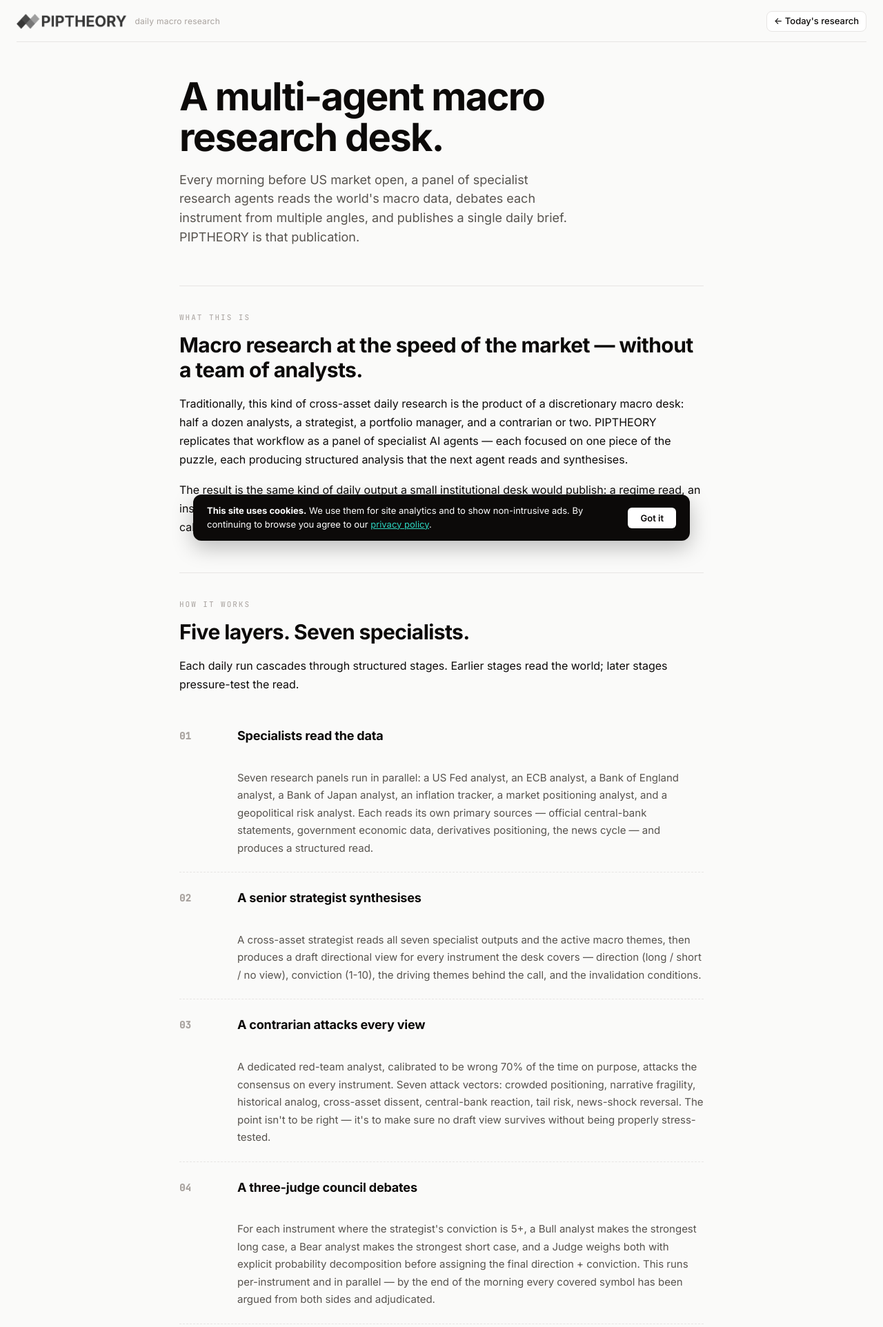
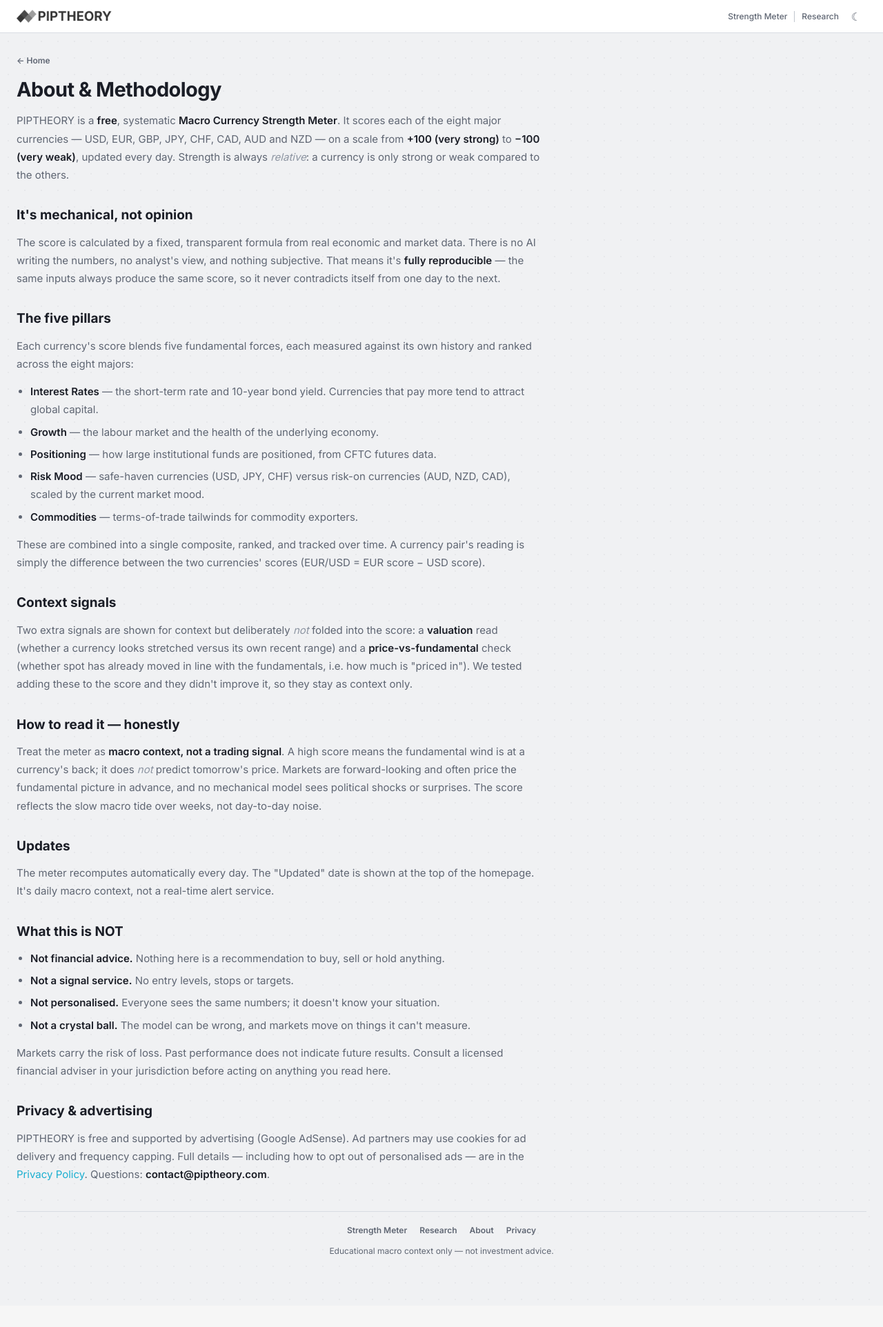
Before and after one commit to yiunamlb-cpu/piptheory, a FastAPI app: page /about in a window 1280 px wide. Shown: the top 1924 px of the page at 69% size. After the commit the page ends 1885 px from the top, so only its background shows below. Run offline with FastAPI, Linux system fonts and the light colour scheme; parts of the project's set-up code (start-up, migrations or seed data) failed here and were passed over; some libraries are stand-ins or nearby versions.

Commit message:
Test rate-expectations + valuation factors (backtest decided); rewrite /about
- Added & backtested two new factors as promised:
  * Rate-expectations (rate/yield momentum): neutral-to-slightly-worse.
  * Valuation (mean-reversion): clearly HURT (53.7% vs 56% at 9wk) — strong
    currencies persist rather than revert.
  Per the agreement to drop non-improvers, the SCORE stays the validated
  5-factor model. Valuation + a price-vs-fundamental divergence check are now
  computed and shown as CONTEXT (explanation + indicators), just not scored.
- Rewrite /about: it still described the retired LLM "multi-agent / seven
  specialists / bull-bear-judge" system. Now accurately documents the mechanical
  5-pillar meter, in the current design, with no AI/agent language.

Co-Authored-By: Claude Opus 4.7 <noreply@anthropic.com>

```diff
--- a/app/main.py
+++ b/app/main.py
@@ -1150,6 +1150,13 @@ def _display_indicators(c: dict) -> list[dict]:
     if "commodity" in ind:
         v = ind["commodity"]["value"]
         rows.append({"label": "Commodity momentum", "val": f"{'+' if v >= 0 else ''}{v:.2f}σ", "asof": _asof_date(ind["commodity"])})
+    if c.get("price_3m") is not None:
+        v = c["price_3m"]
+        rows.append({"label": "3-month move vs USD", "val": f"{'+' if v >= 0 else ''}{v:.1f}%", "asof": None})
+    if "valuation" in ind:
+        vz = ind["valuation"]["value"]
+        tag = "stretched / expensive" if vz <= -1 else ("historically cheap" if vz >= 1 else "near fair value")
+        rows.append({"label": "Valuation (vs 1-yr norm)", "val": tag, "asof": None})
     return rows
 
 
@@ -1253,6 +1260,18 @@ def _strength_explanation(c: dict) -> str:
         s.append("Over the past few weeks it has been gradually weakening.")
     else:
         s.append("It has held fairly steady over the past few weeks.")
+
+    # 8. Context signals (not part of the score): valuation + price divergence
+    val = (ind.get("valuation") or {}).get("value")
+    if val is not None and val <= -1.0:
+        s.append("One caution: after that run it now looks stretched — expensive versus its "
+                 "own recent range — which raises the risk of a pullback.")
+    elif val is not None and val >= 1.0:
+        s.append("It's also historically cheap versus its own recent range, which can cushion "
+                 "the downside.")
+    if c.get("divergence") == "lagging" and c.get("price_3m") is not None:
+        s.append(f"Worth noting: the price hasn't fully followed yet ({c['price_3m']:+.0f}% vs "
+                 "the dollar over three months), so the fundamentals may not be entirely priced in.")
     return " ".join(s)
 
 
--- a/app/templates/about.html
+++ b/app/templates/about.html
@@ -1,221 +1,116 @@
-{% extends "base.html" %}
-{% block title %}About PIPTHEORY · daily macro research{% endblock %}
+<!DOCTYPE html>
+<html lang="en">
+<head>
+  <meta charset="UTF-8">
+  <meta name="viewport" content="width=device-width, initial-scale=1, viewport-fit=cover">
+  <meta name="theme-color" content="#f0f1f3" id="metaTheme">
+  <script>(function(){var t=localStorage.getItem('pt_theme');if(t==='dark'){document.documentElement.setAttribute('data-theme','dark');document.getElementById('metaTheme').content='#0f1117';}})();</script>
+  <title>About &amp; Methodology — PIPTHEORY</title>
+  <meta name="description" content="How the PIPTHEORY Macro Currency Strength Meter works — a free, systematic, mechanical score for the 8 major currencies built from five fundamental pillars.">
+  <link rel="canonical" href="https://piptheory.com/about">
+  <link rel="icon" type="image/svg+xml" href="/static/favicon.svg?v={{ static_version }}">
+  <link href="https://fonts.googleapis.com/css2?family=Inter:wght@400;500;600;700;800&family=IBM+Plex+Mono:wght@400;500;600&display=swap" rel="stylesheet">
+  <link rel="stylesheet" href="/static/dashboard.css?v={{ static_version }}">
+  <link rel="stylesheet" href="/static/strength.css?v={{ static_version }}">
+</head>
+<body class="cs-page">
+<header class="tv-topbar">
+  <a href="/" class="tv-logo">
+    <img class="tv-logo-light" src="/static/logo-text.png?v={{ static_version }}" alt="PIPTHEORY" height="19">
+    <img class="tv-logo-dark" src="/static/logo-text-light.png?v={{ static_version }}" alt="PIPTHEORY" height="19">
+  </a>
+  <div class="tv-topbar-right">
+    <a class="cs-nav" href="/">Strength&nbsp;Meter</a>
+    <span class="tv-topbar-div"></span>
+    <a class="cs-nav" href="/research">Research</a>
+    <button class="tv-theme-toggle" id="themeToggle" title="Toggle theme">&#9790;</button>
+  </div>
+</header>
 
-{% block content %}
-<main class="page">
+<main class="cs-main">
+  <a class="cs-post-back" href="/">&larr; Home</a>
+  <article class="cs-prose">
+    <h1>About &amp; Methodology</h1>
+    <p>PIPTHEORY is a <strong>free</strong>, systematic <strong>Macro Currency Strength Meter</strong>.
+    It scores each of the eight major currencies — USD, EUR, GBP, JPY, CHF, CAD, AUD and NZD —
+    on a scale from <strong>+100 (very strong)</strong> to <strong>&minus;100 (very weak)</strong>,
+    updated every day. Strength is always <em>relative</em>: a currency is only strong or weak
+    compared to the others.</p>
 
-  {# ─── Top bar ──────────────────────────────────────────────────── #}
-  <header class="topbar">
-    <a class="brand-link" href="/" aria-label="PIPTHEORY home">
-      <img class="brand-logo" src="/static/logo-text.png?v={{ static_version }}" alt="PIPTHEORY" />
-      <span class="brand-tagline">daily macro research</span>
-    </a>
-    <div class="topbar-actions">
-      <a href="/" class="btn btn-sm">← Today's research</a>
-    </div>
-  </header>
+    <h2>It's mechanical, not opinion</h2>
+    <p>The score is calculated by a fixed, transparent formula from real economic and market
+    data. There is no AI writing the numbers, no analyst's view, and nothing subjective. That
+    means it's <strong>fully reproducible</strong> — the same inputs always produce the same
+    score, so it never contradicts itself from one day to the next.</p>
 
-  <article class="about-page">
+    <h2>The five pillars</h2>
+    <p>Each currency's score blends five fundamental forces, each measured against its own
+    history and ranked across the eight majors:</p>
+    <ul>
+      <li><strong>Interest Rates</strong> — the short-term rate and 10-year bond yield. Currencies that pay more tend to attract global capital.</li>
+      <li><strong>Growth</strong> — the labour market and the health of the underlying economy.</li>
+      <li><strong>Positioning</strong> — how large institutional funds are positioned, from CFTC futures data.</li>
+      <li><strong>Risk Mood</strong> — safe-haven currencies (USD, JPY, CHF) versus risk-on currencies (AUD, NZD, CAD), scaled by the current market mood.</li>
+      <li><strong>Commodities</strong> — terms-of-trade tailwinds for commodity exporters.</li>
+    </ul>
+    <p>These are combined into a single composite, ranked, and tracked over time. A currency
+    pair's reading is simply the difference between the two currencies' scores
+    (EUR/USD = EUR score &minus; USD score).</p>
 
-    <header class="about-hero">
-      <h1>A multi-agent macro research desk.</h1>
-      <p class="about-lede">
-        Every morning before US market open, a panel of specialist
-        research agents reads the world's macro data, debates each
-        instrument from multiple angles, and publishes a single daily
-        brief. PIPTHEORY is that publication.
-      </p>
-    </header>
+    <h2>Context signals</h2>
+    <p>Two extra signals are shown for context but deliberately <em>not</em> folded into the
+    score: a <strong>valuation</strong> read (whether a currency looks stretched versus its own
+    recent range) and a <strong>price-vs-fundamental</strong> check (whether spot has already
+    moved in line with the fundamentals, i.e. how much is "priced in"). We tested adding these
+    to the score and they didn't improve it, so they stay as context only.</p>
 
-    <section class="about-section">
-      <div class="about-eyebrow">What this is</div>
-      <h2>Macro research at the speed of the market — without a team of analysts.</h2>
-      <p>
-        Traditionally, this kind of cross-asset daily research is the
-        product of a discretionary macro desk: half a dozen analysts,
-        a strategist, a portfolio manager, and a contrarian or two.
-        PIPTHEORY replicates that workflow as a panel of specialist AI
-        agents — each focused on one piece of the puzzle, each producing
-        structured analysis that the next agent reads and synthesises.
-      </p>
-      <p>
-        The result is the same kind of daily output a small institutional
-        desk would publish: a regime read, an instrument-by-instrument
-        directional view with confidence levels, the macro themes driving
-        each call, and a single brief that ties it all together.
-      </p>
-    </section>
+    <h2>How to read it — honestly</h2>
+    <p>Treat the meter as <strong>macro context, not a trading signal</strong>. A high score
+    means the fundamental wind is at a currency's back; it does <em>not</em> predict tomorrow's
+    price. Markets are forward-looking and often price the fundamental picture in advance, and
+    no mechanical model sees political shocks or surprises. The score reflects the slow macro
+    tide over weeks, not day-to-day noise.</p>
 
-    <section class="about-section" id="methodology">
-      <div class="about-eyebrow">How it works</div>
-      <h2>Five layers. Seven specialists.</h2>
-      <p>
-        Each daily run cascades through structured stages. Earlier stages
-        read the world; later stages pressure-test the read.
-      </p>
+    <h2>Updates</h2>
+    <p>The meter recomputes automatically every day. The "Updated" date is shown at the top of
+    the homepage. It's daily macro context, not a real-time alert service.</p>
 
-      <ol class="about-steps">
-        <li>
-          <div class="step-num">01</div>
-          <div class="step-title">Specialists read the data</div>
-          <p>
-            Seven research panels run in parallel: a US Fed analyst, an
-            ECB analyst, a Bank of England analyst, a Bank of Japan
-            analyst, an inflation tracker, a market positioning analyst,
-            and a geopolitical risk analyst. Each reads its own primary
-            sources — official central-bank statements, government
-            economic data, derivatives positioning, the news cycle — and
-            produces a structured read.
-          </p>
-        </li>
-        <li>
-          <div class="step-num">02</div>
-          <div class="step-title">A senior strategist synthesises</div>
-          <p>
-            A cross-asset strategist reads all seven specialist outputs
-            and the active macro themes, then produces a draft directional
-            view for every instrument the desk covers — direction (long /
-            short / no view), conviction (1-10), the driving themes
-            behind the call, and the invalidation conditions.
-          </p>
-        </li>
-        <li>
-          <div class="step-num">03</div>
-          <div class="step-title">A contrarian attacks every view</div>
-          <p>
-            A dedicated red-team analyst, calibrated to be wrong 70% of
-            the time on purpose, attacks the consensus on every
-            instrument. Seven attack vectors: crowded positioning,
-            narrative fragility, historical analog, cross-asset dissent,
-            central-bank reaction, tail risk, news-shock reversal.
-            The point isn't to be right — it's to make sure no draft view
-            survives without being properly stress-tested.
-          </p>
-        </li>
-        <li>
-          <div class="step-num">04</div>
-          <div class="step-title">A three-judge council debates</div>
-          <p>
-            For each instrument where the strategist's conviction is 5+,
-            a Bull analyst makes the strongest long case, a Bear analyst
-            makes the strongest short case, and a Judge weighs both with
-            explicit probability decomposition before assigning the final
-            direction + conviction. This runs per-instrument and in
-            parallel — by the end of the morning every covered symbol
-            has been argued from both sides and adjudicated.
-          </p>
-        </li>
-        <li>
-          <div class="step-num">05</div>
-          <div class="step-title">The daily brief is written</div>
-          <p>
-            A PM-style writer takes every adjudicated view and produces
-            the day's brief in plain English — the regime read, the
-            highest-conviction calls, the cross-asset narrative tying
-            them together. That's what you read at the top of the
-            homepage.
-          </p>
-        </li>
-      </ol>
-    </section>
+    <h2>What this is NOT</h2>
+    <ul>
+      <li><strong>Not financial advice.</strong> Nothing here is a recommendation to buy, sell or hold anything.</li>
+      <li><strong>Not a signal service.</strong> No entry levels, stops or targets.</li>
+      <li><strong>Not personalised.</strong> Everyone sees the same numbers; it doesn't know your situation.</li>
+      <li><strong>Not a crystal ball.</strong> The model can be wrong, and markets move on things it can't measure.</li>
+    </ul>
+    <p>Markets carry the risk of loss. Past performance does not indicate future results.
+    Consult a licensed financial adviser in your jurisdiction before acting on anything you
+    read here.</p>
 
-    <section class="about-section">
-      <div class="about-eyebrow">How often it updates</div>
-      <h2>Daily, before US market open.</h2>
-      <p>
-        A fresh publication appears every weekday at approximately
-        <strong>07:00 UTC</strong> (02:00 ET / 08:00 CET). On weekends
-        the previous Friday's publication stays at the top until
-        Monday's sync. The exact "last sync" time is shown at the top
-        of every page.
-      </p>
-      <p>
-        When a major event happens mid-day — a central-bank decision, a
-        surprise data print, a geopolitical shock — it's reflected in
-        the next morning's publication rather than mid-day. PIPTHEORY
-        is daily research, not a real-time alert service.
-      </p>
-    </section>
-
-    <section class="about-section">
-      <div class="about-eyebrow">What's covered</div>
-      <h2>Nine instruments. Five regime themes.</h2>
-      <p>
-        The instrument universe is deliberately small and deliberately
-        liquid: the US Dollar Index (DXY), four major FX pairs (EURUSD,
-        USDJPY, GBPUSD, AUDUSD), two US equity indices (S&P 500 futures
-        ES, Nasdaq 100 futures NQ), and two commodity benchmarks (Gold
-        GC, WTI Crude CL). These nine instruments together cover the
-        FX, equity, and commodity expressions of every major macro
-        theme.
-      </p>
-      <p>
-        The theme set evolves with the regime — typically 4 to 6 active
-        themes at any time, each with its own conviction rating. The
-        live theme list is on the homepage under "Macro picture."
-      </p>
-    </section>
-
-    <section class="about-section" id="disclaimer">
-      <div class="about-eyebrow">Important</div>
-      <h2>What this is NOT.</h2>
-      <ul class="about-list-warn">
-        <li><strong>Not financial advice.</strong> Nothing on PIPTHEORY is a recommendation to buy, sell, or hold any financial instrument.</li>
-        <li><strong>Not a signal service.</strong> There are no entry levels, no stops, no targets, no execution guidance of any kind. PIPTHEORY publishes directional views and reasoning, not trades.</li>
-        <li><strong>Not a substitute for your own research.</strong> The agents read public data and form views. They can be wrong. Markets move on things the panel doesn't see. Use this to inform your thinking, not to delegate it.</li>
-        <li><strong>Not personalised.</strong> The same publication is delivered to every reader. It does not know your risk tolerance, account size, time horizon, or jurisdiction.</li>
-      </ul>
-      <p>
-        Markets carry the risk of loss. Past performance is not
-        indicative of future results. Consult a licensed financial
-        adviser in your jurisdiction before acting on any view discussed
-        on this site.
-      </p>
-    </section>
-
-    <section class="about-section" id="privacy">
-      <div class="about-eyebrow">Privacy</div>
-      <h2>What we collect.</h2>
-      <p>
-        PIPTHEORY uses basic site analytics (page views, sessions, device
-        type, country) to understand readership and improve the product.
-        We do not collect personal information — there are no accounts,
-        no login, no email lists.
-      </p>
-      <p>
-        We serve display advertising via Google AdSense (and may add
-        other ad partners in future). Ad networks may set cookies and
-        collect anonymous information about your visit for ad targeting
-        and frequency capping. You can opt out of personalised ads at
-        <a href="https://adssettings.google.com/" target="_blank" rel="noopener">adssettings.google.com</a>.
-      </p>
-    </section>
-
-    <section class="about-section" id="advertising">
-      <div class="about-eyebrow">Advertising</div>
-      <h2>Reach a macro-curious audience.</h2>
-      <p>
-        PIPTHEORY readers are traders, allocators, finance professionals,
-        and individuals serious about understanding global markets.
-        Display advertising slots are available across the site — top
-        leaderboard, in-content rectangle, and sidebar placements.
-      </p>
-      <p>
-        For direct sponsorship or display partnerships, get in touch via
-        the contact details in the site footer (coming soon). Programmatic
-        advertising is currently served through Google AdSense.
-      </p>
-    </section>
-
+    <h2>Privacy &amp; advertising</h2>
+    <p>PIPTHEORY is free and supported by advertising (Google AdSense). Ad partners may use
+    cookies for ad delivery and frequency capping. Full details — including how to opt out of
+    personalised ads — are in the <a href="/privacy">Privacy Policy</a>. Questions:
+    <strong>contact@piptheory.com</strong>.</p>
   </article>
 
-  {% include "_footer.html" %}
+  <footer class="cs-footer">
+    <div class="cs-footer-links">
+      <a href="/">Strength Meter</a>
+      <a href="/research">Research</a>
+      <a href="/about">About</a>
+      <a href="/privacy">Privacy</a>
+    </div>
+    <p class="cs-disclaimer">Educational macro context only — not investment advice.</p>
+  </footer>
 </main>
 
-{% include "_cookie_consent.html" %}
-
-{% endblock %}
-
-{% block scripts %}
-<script src="/static/app.js?v={{ static_version }}"></script>
-{% endblock %}
+<script>
+(function(){
+  var tb=document.getElementById('themeToggle');
+  function uti(){var d=document.documentElement.getAttribute('data-theme')==='dark';tb.innerHTML=d?'&#9788;':'&#9790;';document.getElementById('metaTheme').content=d?'#0f1117':'#f0f1f3';}
+  uti();
+  tb.addEventListener('click',function(){var d=document.documentElement.getAttribute('data-theme')==='dark';if(d){document.documentElement.removeAttribute('data-theme');localStorage.removeItem('pt_theme');}else{document.documentElement.setAttribute('data-theme','dark');localStorage.setItem('pt_theme','dark');}uti();});
+})();
+</script>
+</body>
+</html>
```
Also changed, not shown: src/data/currency_strength.py (+76 -4 lines), state/currency_strength_latest.json (+167 -31 lines), state/currency_strength.json.
